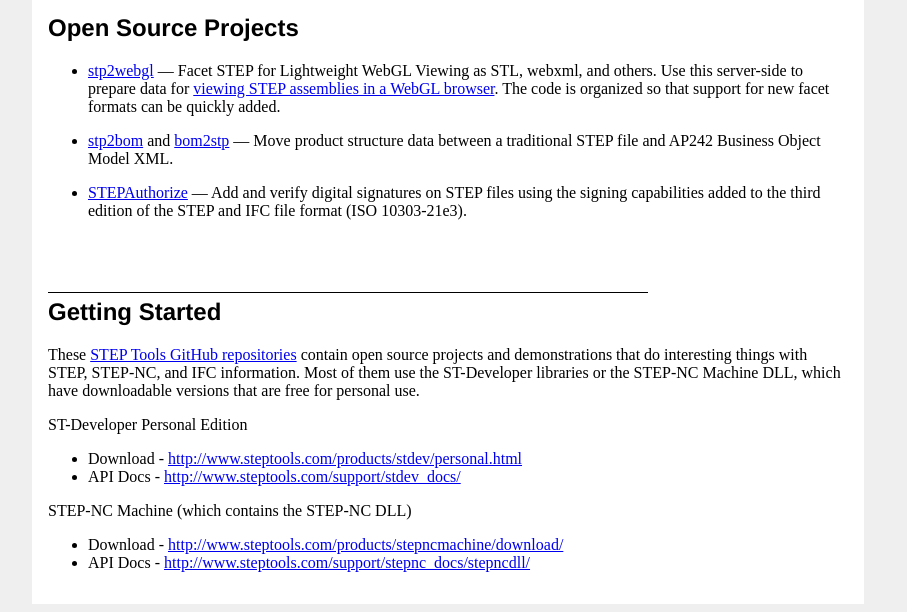
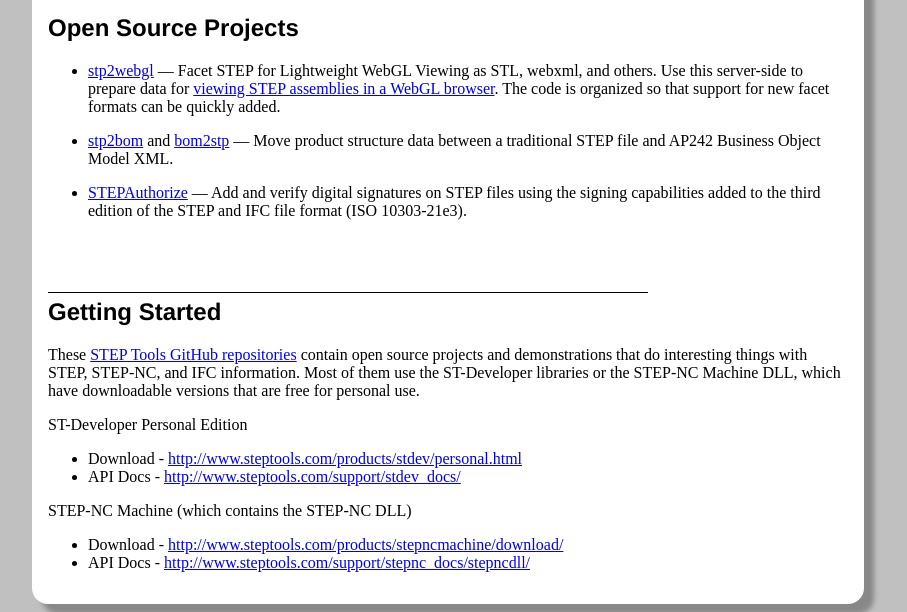
Before and after one commit to gx9702/steptools.github.io, a plain HTML site: page index.html in a window 1280 px wide. Shown: the part 198-810 px from the top of the page, without its empty margins (192-1099 px from the left). Drawn offline with Linux system fonts and the light colour scheme.

Commit message:
Minor style tweaking

```diff
--- a/index.html
+++ b/index.html
@@ -3,7 +3,7 @@
 <HEAD>
 <TITLE>STEP Tools Software</TITLE>
 <STYLE>
-BODY { background: #efefef; }
+BODY { background: #c0c0c0; }
 A:link    { text-decoration: underline; }
 A:visited { text-decoration: underline; }
 A:hover   { color: #FF0000; text-decoration: none; }
@@ -16,9 +16,10 @@ H3.rule { width:50% }
 UL.loose LI { margin-top: 1em; margin-bottom: 1em; }
 
 #main 		{ width:100%;  }
-#main_inner 	{ width: 50em; background: white;
-		padding: 1em; margin: 0 auto; }
-
+#main_inner 	{ width: 50em; margin: 0 auto;
+ 		padding: 1em; background: white;
+		border-radius: 1em;
+		box-shadow: 10px 10px 5px #888888; }
 </STYLE>
 </HEAD>
 
```
